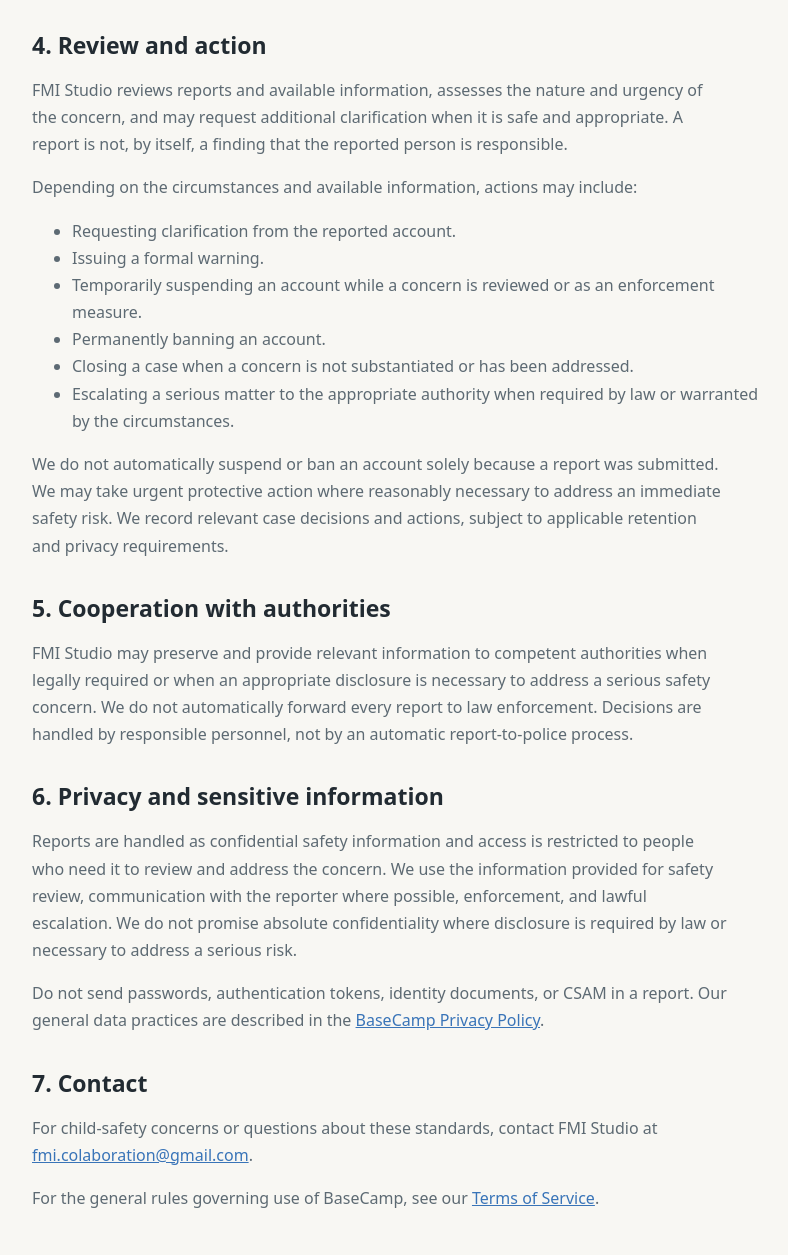
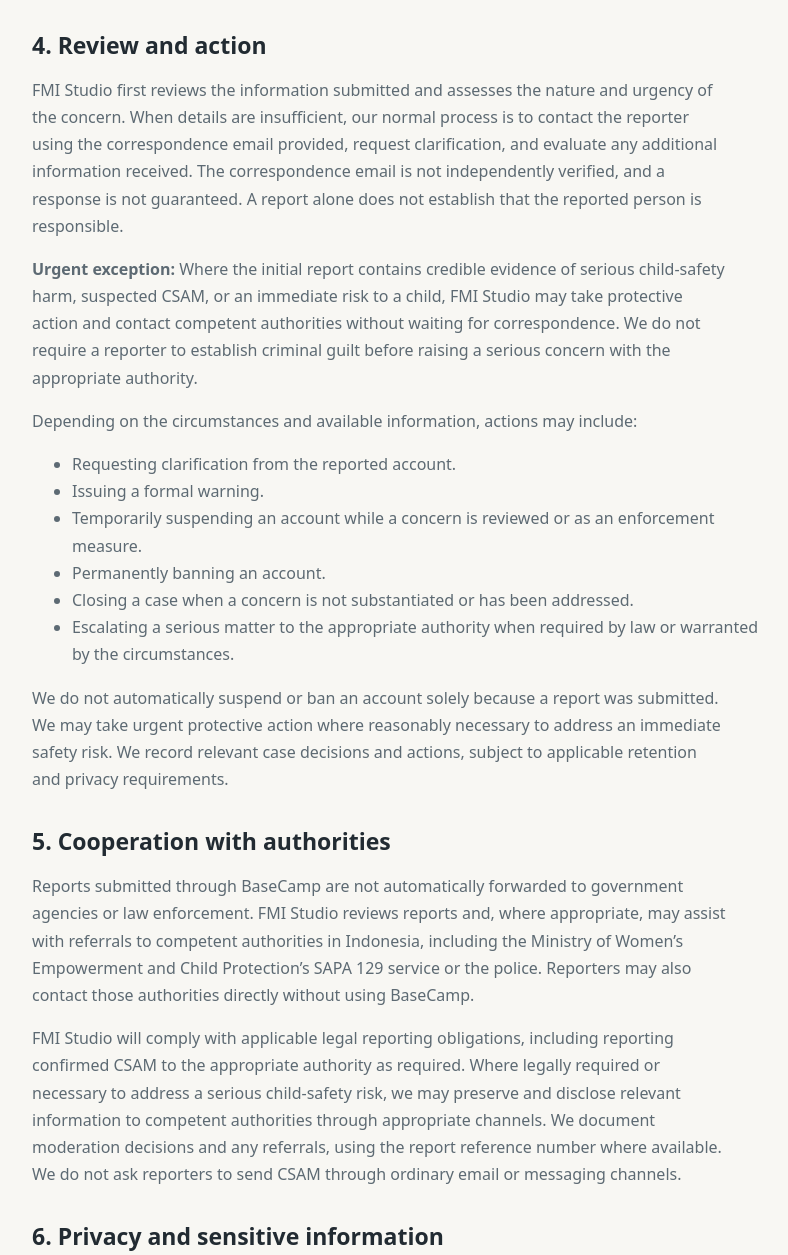
Before and after one commit to FMI-Studio/FMI-Studio.github.io, a plain HTML site: page legal/basecamp/child-safety.html in a window 1280 px wide. Shown: the part 1655-2910 px from the top of the page, without its empty margins (186-974 px from the left). Drawn offline with Linux system fonts and the light colour scheme.

Commit message:
Clarify child safety report review, correspondence and urgent escalation

```diff
--- a/legal/basecamp/child-safety.html
+++ b/legal/basecamp/child-safety.html
@@ -44,7 +44,8 @@
 <p><strong>In-app reporting is available:</strong> After a report is submitted successfully, BaseCamp displays a confirmation and a unique report reference number. The report is sent through the BaseCamp backend to FMI Studio’s designated reporting inbox for review. Include the reference number in any follow-up correspondence. Reports are not automatically verified merely because they have been submitted.</p>
 
 <h2>4. Review and action</h2>
-<p>FMI Studio reviews reports and available information, assesses the nature and urgency of the concern, and may request additional clarification when it is safe and appropriate. A report is not, by itself, a finding that the reported person is responsible.</p>
+<p>FMI Studio first reviews the information submitted and assesses the nature and urgency of the concern. When details are insufficient, our normal process is to contact the reporter using the correspondence email provided, request clarification, and evaluate any additional information received. The correspondence email is not independently verified, and a response is not guaranteed. A report alone does not establish that the reported person is responsible.</p>
+<p><strong>Urgent exception:</strong> Where the initial report contains credible evidence of serious child-safety harm, suspected CSAM, or an immediate risk to a child, FMI Studio may take protective action and contact competent authorities without waiting for correspondence. We do not require a reporter to establish criminal guilt before raising a serious concern with the appropriate authority.</p>
 <p>Depending on the circumstances and available information, actions may include:</p>
 <ul>
 <li>Requesting clarification from the reported account.</li>
@@ -57,7 +58,8 @@
 <p>We do not automatically suspend or ban an account solely because a report was submitted. We may take urgent protective action where reasonably necessary to address an immediate safety risk. We record relevant case decisions and actions, subject to applicable retention and privacy requirements.</p>
 
 <h2>5. Cooperation with authorities</h2>
-<p>FMI Studio may preserve and provide relevant information to competent authorities when legally required or when an appropriate disclosure is necessary to address a serious safety concern. We do not automatically forward every report to law enforcement. Decisions are handled by responsible personnel, not by an automatic report-to-police process.</p>
+<p>Reports submitted through BaseCamp are not automatically forwarded to government agencies or law enforcement. FMI Studio reviews reports and, where appropriate, may assist with referrals to competent authorities in Indonesia, including the Ministry of Women’s Empowerment and Child Protection’s SAPA 129 service or the police. Reporters may also contact those authorities directly without using BaseCamp.</p>
+<p>FMI Studio will comply with applicable legal reporting obligations, including reporting confirmed CSAM to the appropriate authority as required. Where legally required or necessary to address a serious child-safety risk, we may preserve and disclose relevant information to competent authorities through appropriate channels. We document moderation decisions and any referrals, using the report reference number where available. We do not ask reporters to send CSAM through ordinary email or messaging channels.</p>
 
 <h2>6. Privacy and sensitive information</h2>
 <p>Reports are handled as confidential safety information and access is restricted to people who need it to review and address the concern. We use the information provided for safety review, communication with the reporter where possible, enforcement, and lawful escalation. We do not promise absolute confidentiality where disclosure is required by law or necessary to address a serious risk.</p>
```
